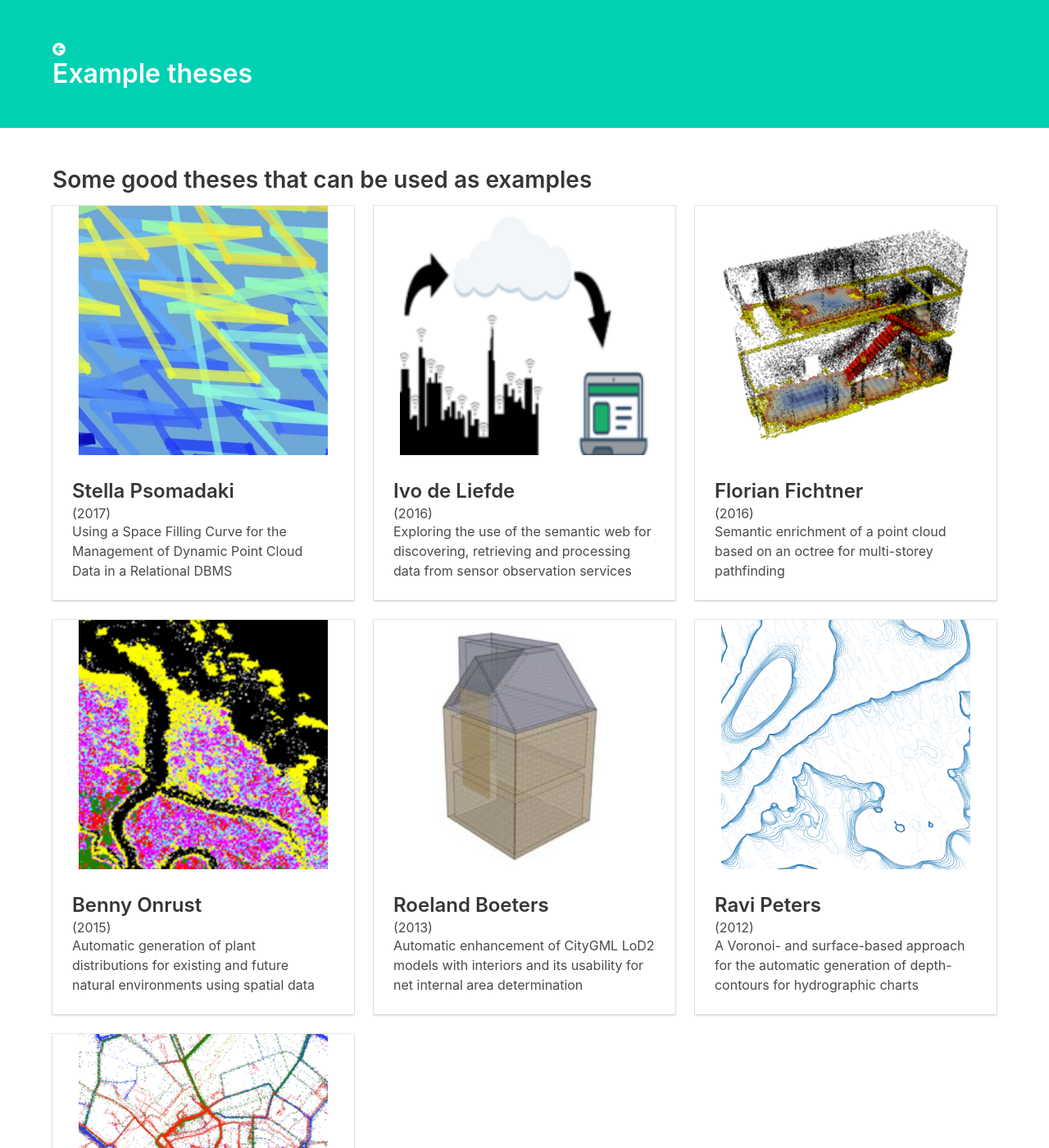
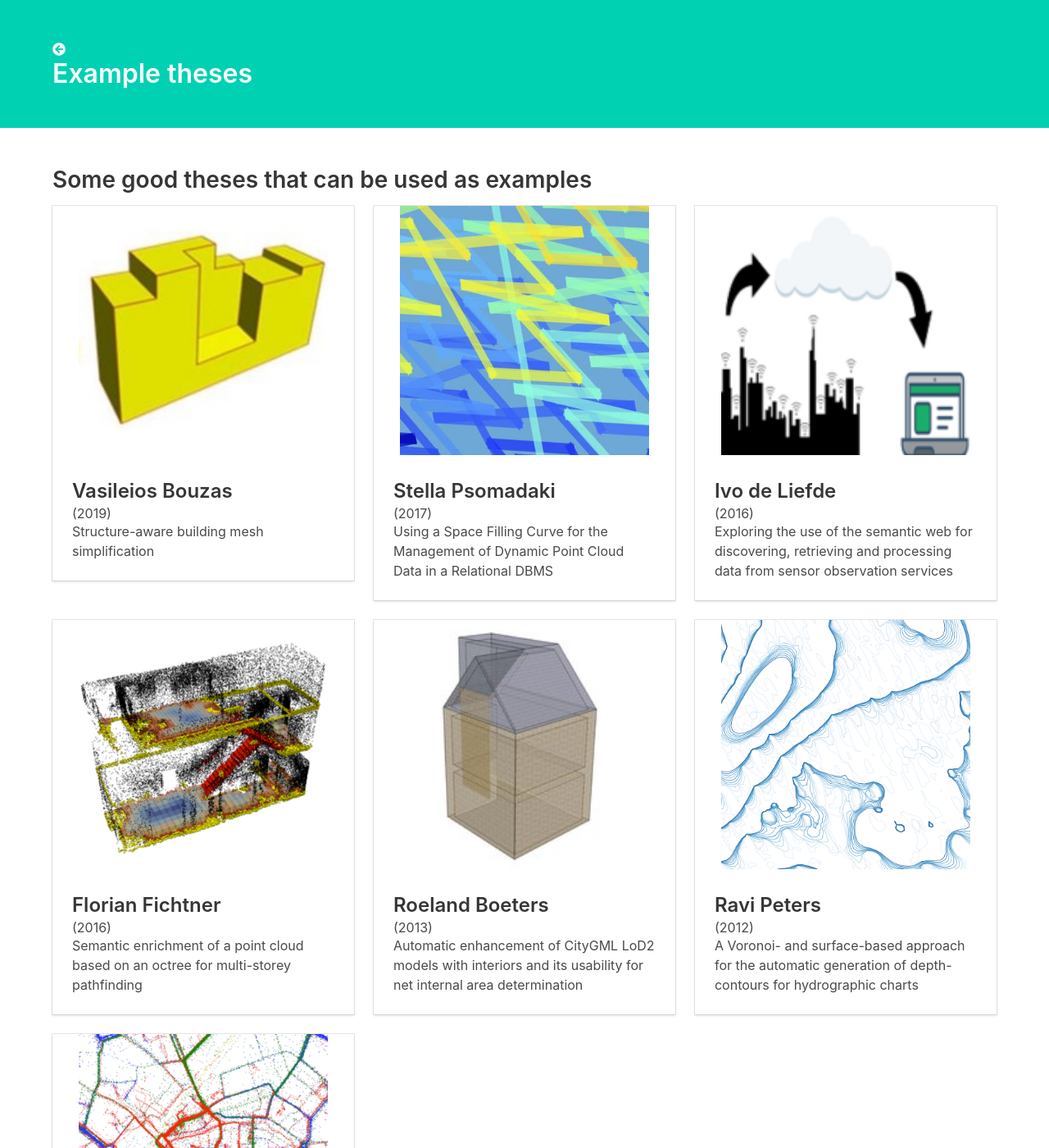
Before and after one commit to tudelft3d/geo2020, a Jekyll site: the page built from exampletheses/index.md, in a window 1280 px wide and 1400 px high. Shown: the whole window at 82% size. Built offline with Jekyll 4.4.1, drawn with Linux system fonts in a browser that asks for light colours; nearby versions of some CDN libraries.

Commit message:
Add Bouzas as best thesis

```diff
--- a/_data/mscbest.yml
+++ b/_data/mscbest.yml
@@ -1,3 +1,10 @@
+
+- surname: Bouzas
+  name: Vasileios
+  title: Structure-aware building mesh simplification
+  image: bouzas.jpg
+  year: 2019
+  link: http://resolver.tudelft.nl/uuid:a0faf1a6-9815-4828-9186-a4a16119c71c
 
 - surname: Psomadaki
   name: Stella
@@ -13,12 +20,12 @@
   image: florian.jpg
   year: 2016
 
-- surname: Onrust
-  name: Benny
-  title: Automatic generation of plant distributions for existing and future natural environments using spatial data
-  link: http://resolver.tudelft.nl/uuid:35f4cc9b-0cb8-4030-b1ae-ad2be146636f
-  image: benny.png
-  year: 2015
+# - surname: Onrust
+#   name: Benny
+#   title: Automatic generation of plant distributions for existing and future natural environments using spatial data
+#   link: http://resolver.tudelft.nl/uuid:35f4cc9b-0cb8-4030-b1ae-ad2be146636f
+#   image: benny.png
+#   year: 2015
 
 - surname: de Liefde
   name: Ivo
```
Also changed, not shown: exampletheses/img/bouzas.jpg (added).
